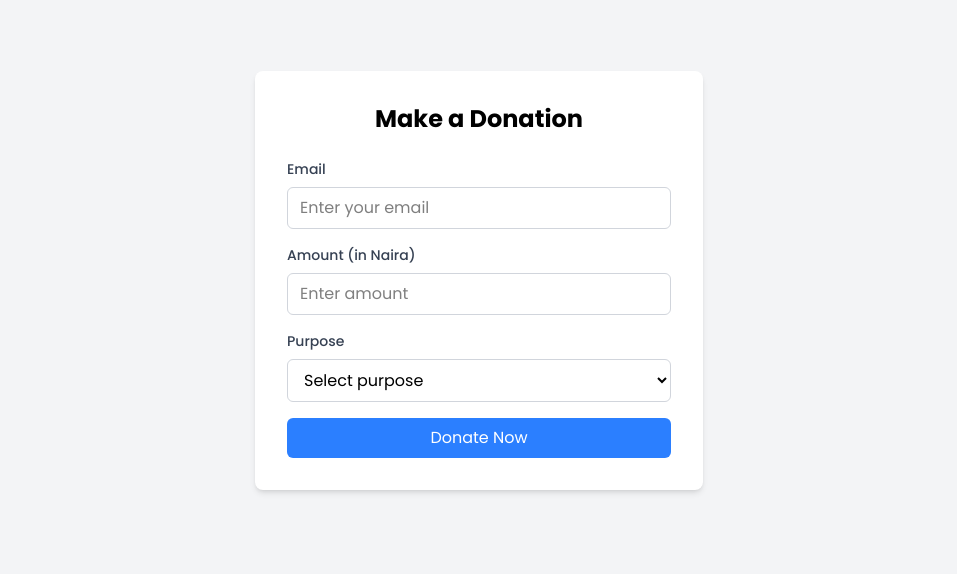
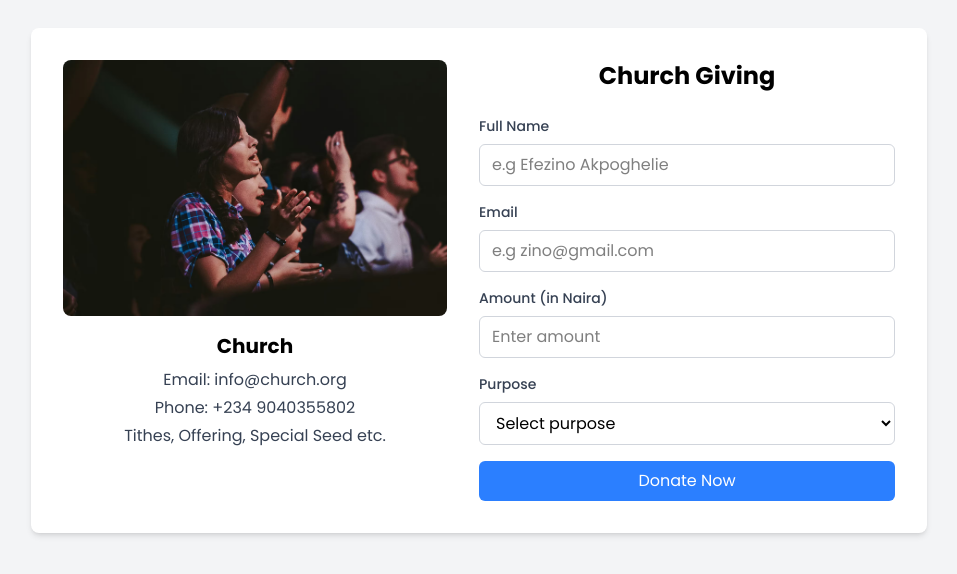
Before and after one commit to zinoefezino/Church, a React (Vite) app: page /donate in a window 1280 px wide. Shown: the part 120-694 px from the top of the page, without its empty margins (161-1118 px from the left). Built offline with nearby package versions, Linux system fonts and the light colour scheme.

Commit message:
`Refactor Donation Page, Footer, and Header components`

```diff
--- a/src/App.jsx
+++ b/src/App.jsx
@@ -8,6 +8,7 @@ import Section2 from "./components/Section2";
 import Footer from "./components/Footer";
 import DonationPage from "./components/DonationPage";
 import SuccessPage from "./components/SuccessPage";
+import BlogPage from "./components/BlogPage";
 
 const App = () => {
   return (
@@ -29,6 +30,7 @@ const App = () => {
         />
         <Route path="/donate" element={<DonationPage />} />
         <Route path="/success" element={<SuccessPage />} />
+        <Route path="/blog" element={<BlogPage />} />
       </Routes>
     </Router>
   );
--- /dev/null
+++ b/src/components/BlogPage.jsx
@@ -0,0 +1,75 @@
+import React from "react";
+import Header from "./Header";
+import Footer from "./Footer";
+
+const BlogPage = () => {
+  const blogPosts = [
+    {
+      id: 1,
+      image: "/image-1.jpg",
+      title: "The Power of Faith",
+      text: "Explore how faith can transform lives and bring communities together in times of need.",
+      readMore: "Read More",
+    },
+    {
+      id: 2,
+      image: "/image-2.jpg",
+      title: "Community Outreach Programs",
+      text: "Learn about our initiatives to support local families and foster a stronger community bond.",
+      readMore: "Read More",
+    },
+    {
+      id: 3,
+      image: "/image-3.jpg",
+      title: "Spiritual Growth Workshops",
+      text: "Join us in workshops designed to deepen your spiritual understanding and personal growth.",
+      readMore: "Read More",
+    },
+    {
+      id: 4,
+      image: "/Hero.avif",
+      title: "Upcoming Church Events",
+      text: "Stay updated on our exciting events, from services to special gatherings and celebrations.",
+      readMore: "Read More",
+    },
+  ];
+
+  return (
+    <div>
+      <Header />
+      <div className="min-h-screen bg-gray-100 py-12">
+        <div className="container mx-auto px-4">
+          <h1 className="text-4xl font-bold text-center mt-12 mb-12 text-gray-800">
+            Church Blog
+          </h1>
+          <div className="grid grid-cols-1 md:grid-cols-2 lg:grid-cols-2 gap-8">
+            {blogPosts.map((post) => (
+              <div
+                key={post.id}
+                className="bg-white rounded-lg shadow-md overflow-hidden"
+              >
+                <img
+                  src={post.image}
+                  alt={post.title}
+                  className="w-full h-48 object-cover"
+                />
+                <div className="p-6">
+                  <h2 className="text-xl font-semibold mb-2 text-gray-800">
+                    {post.title}
+                  </h2>
+                  <p className="text-gray-600 mb-4">{post.text}</p>
+                  <button className="bg-blue-500 cursor-pointer text-white px-4 py-2 rounded hover:bg-blue-600 transition duration-200">
+                    {post.readMore}
+                  </button>
+                </div>
+              </div>
+            ))}
+          </div>
+        </div>
+      </div>
+      <Footer />
+    </div>
+  );
+};
+
+export default BlogPage;
--- a/src/components/DonationPage.jsx
+++ b/src/components/DonationPage.jsx
@@ -2,6 +2,7 @@ import React, { useState } from "react";
 import { useNavigate } from "react-router-dom";
 
 const DonationPage = () => {
+  const [fullName, setFullName] = useState("");
   const [amount, setAmount] = useState("");
   const [email, setEmail] = useState("");
   const [purpose, setPurpose] = useState("");
@@ -30,10 +31,43 @@ const DonationPage = () => {
   };
 
   return (
-    <div className="min-h-screen bg-gray-100 flex items-center justify-center">
-      <div className="bg-white p-8 rounded-lg shadow-md w-full max-w-md">
-        <h1 className="text-2xl font-bold mb-6 text-center">Make a Donation</h1>
+    <div className="min-h-screen bg-gray-100 flex items-center justify-center p-4">
+      <div className="bg-white p-8 rounded-lg shadow-md w-full max-w-4xl flex flex-col md:flex-row">
+        {/* Left side: Image and text */}
+        <div className="md:w-1/2 mb-6 md:mb-0 md:pr-8">
+          <img
+            src="/Hero.avif"
+            alt="Church Image"
+            className="w-full h-64 object-cover rounded-lg mb-4"
+          />
+          <div className="text-center">
+            <h2 className="text-xl font-bold mb-2">Church</h2>
+            <p className="text-gray-700 mb-1">Email: info@church.org</p>
+            <p className="text-gray-700 mb-1">Phone: +234 9040355802</p>
+            <p className="text-gray-700">Tithes, Offering, Special Seed etc.</p>
+          </div>
+        </div>
+        {/* Right side: Form */}
+        <div className="md:w-1/2">
+          <h1 className="text-2xl font-bold mb-6 text-center">Church Giving</h1>
           <form onSubmit={handleSubmit}>
+            <div className="mb-4">
+              <label
+                htmlFor="fullName"
+                className="block text-sm font-medium text-gray-700 mb-2"
+              >
+                Full Name
+              </label>
+              <input
+                type="text"
+                id="fullName"
+                value={fullName}
+                onChange={(e) => setFullName(e.target.value)}
+                className="w-full px-3 py-2 border border-gray-300 rounded-md focus:outline-none focus:ring-2 focus:ring-blue-500"
+                placeholder="e.g Efezino Akpoghelie"
+                required
+              />
+            </div>
             <div className="mb-4">
               <label
                 htmlFor="email"
@@ -47,7 +81,7 @@ const DonationPage = () => {
                 value={email}
                 onChange={(e) => setEmail(e.target.value)}
                 className="w-full px-3 py-2 border border-gray-300 rounded-md focus:outline-none focus:ring-2 focus:ring-blue-500"
-              placeholder="Enter your email"
+                placeholder="e.g zino@gmail.com"
                 required
               />
             </div>
@@ -98,6 +132,7 @@ const DonationPage = () => {
           </form>
         </div>
       </div>
+    </div>
   );
 };
 
--- a/src/components/Footer.jsx
+++ b/src/components/Footer.jsx
@@ -11,15 +11,16 @@ const Footer = () => {
           <div>
             <h3 className="text-lg font-bold mb-4"> Church</h3>
             <p className="text-gray-400">Where Faith Moves Forward</p>
+            <p className="text-lg font-bold mt-3">Visit Us At</p>
+            <p className="text-gray-400 mt-3">New Layout Jakpa Road.</p>
           </div>
 
           {/* Column 2 */}
           <div>
             <h3 className="text-lg font-semibold mb-4">Resources</h3>
             <p className="text-gray-400">About</p>
-            <p className="text-gray-400">Visit</p>
             <Link to="/donate" className="text-gray-400 hover:text-white">
-              Donate
+              Give
             </Link>
           </div>
 
@@ -28,6 +29,7 @@ const Footer = () => {
             <h3 className="text-lg font-semibold mb-4">Connect</h3>
             <p className="text-gray-400">Event</p>
             <p className="text-gray-400">Contact Us</p>
+            <p className="text-gray-400">info@church.org</p>
             {/* <p className="text-gray-400">FAQ</p> */}
           </div>
 
@@ -36,6 +38,7 @@ const Footer = () => {
             <h3 className="text-lg font-semibold mb-4">Ministries</h3>
             <p className="text-gray-400">Kids</p>
             <p className="text-gray-400">Youth</p>
+            <p className="text-gray-400">Youtube</p>
             {/* <p className="text-gray-400">Cookie Policy</p> */}
           </div>
         </div>
--- a/src/components/Header.jsx
+++ b/src/components/Header.jsx
@@ -10,7 +10,12 @@ const Header = () => {
     <header className="fixed w-full  border-b border-gray-300 bg-white z-10">
       <div className="flex items-center  px-6 py-4 ">
         <div className="flex-1">
-          <h1 className="font-bold text-3xl">Church</h1>
+          <h1
+            className="font-bold text-3xl cursor-pointer"
+            onClick={() => navigate("/")}
+          >
+            Church
+          </h1>
         </div>
 
         {/* Middle links */}
@@ -21,6 +26,9 @@ const Header = () => {
               <li>Watch</li>
               <li>Ministries</li>
               <li>Contact</li>
+              <li onClick={() => navigate("/blog")} className="cursor-pointer">
+                Blog
+              </li>
             </ul>
           </nav>
         </div>
@@ -53,6 +61,9 @@ const Header = () => {
             <li>Watch</li>
             <li>Ministries</li>
             <li>Contact</li>
+            <li onClick={() => navigate("/blog")} className="cursor-pointer">
+              Blog
+            </li>
           </ul>
 
           {/* Mobile buttons */}
```
Also changed, not shown: 1 other file (tests, documents, lock files or other folders). Lines whose indentation alone changed are shown as unchanged.
